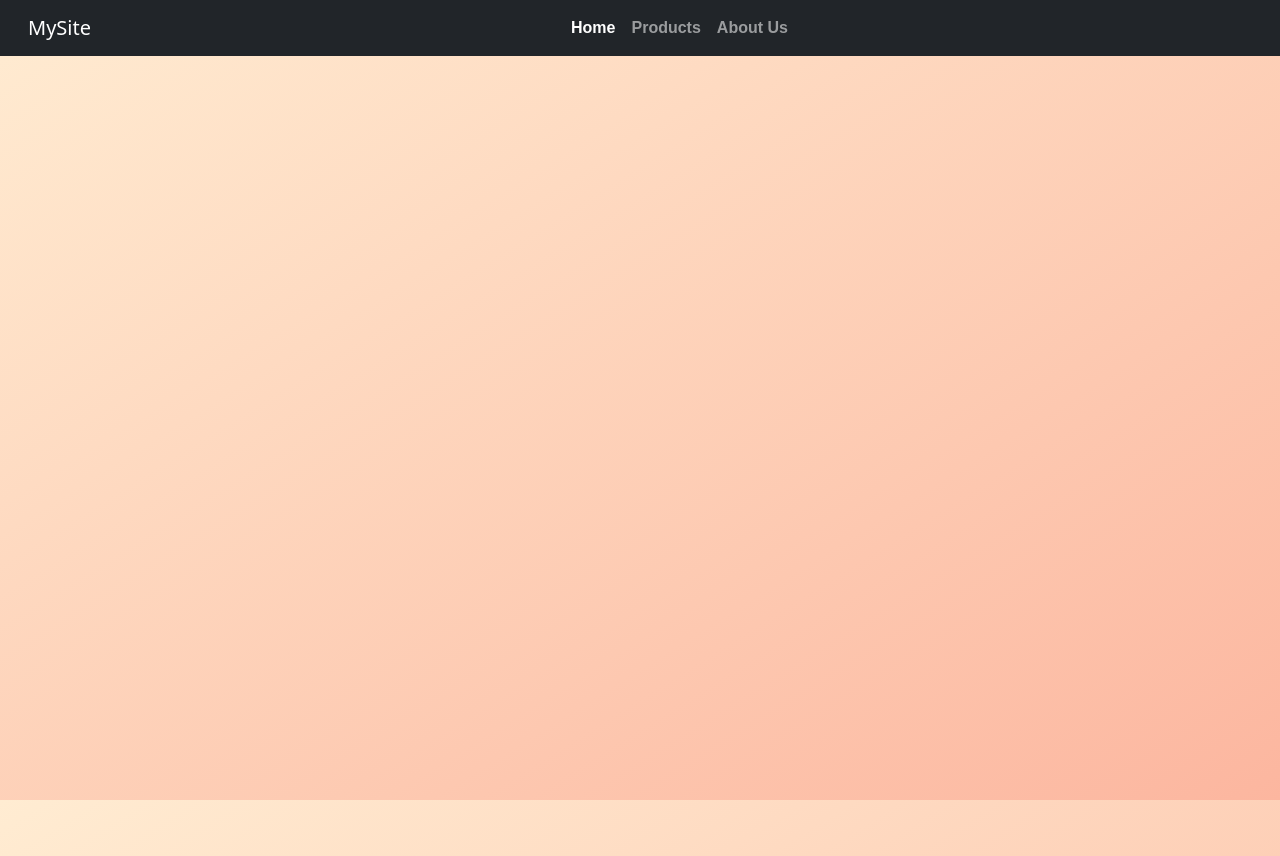
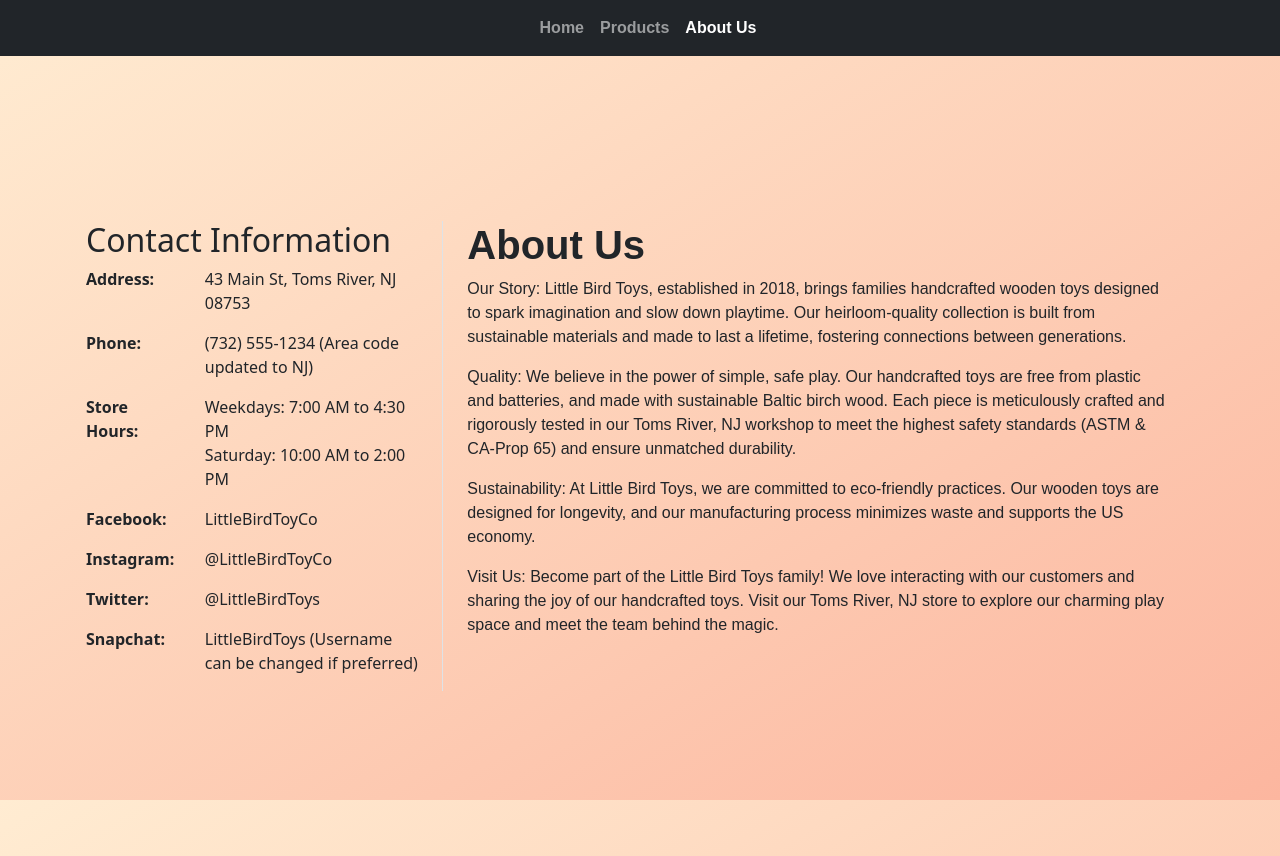
Before and after one commit to JeetrK/JuneMonthlyWebsite, a plain HTML site: page About.html in a window 1280 px wide. Drawn offline with nearby package versions, Linux system fonts and the light colour scheme; a web font is replaced by a local one.

Commit message:
final touches

```diff
--- a/About.html
+++ b/About.html
@@ -7,7 +7,6 @@
     <meta charset="utf-8" />
     <meta name="viewport" content="width=device-width, initial-scale=1, shrink-to-fit=no" />
 
-
     <link href="https://cdn.jsdelivr.net/npm/bootstrap@5.3.2/dist/css/bootstrap.min.css" rel="stylesheet"
         integrity="sha384-T3c6CoIi6uLrA9TneNEoa7RxnatzjcDSCmG1MXxSR1GAsXEV/Dwwykc2MPK8M2HN" crossorigin="anonymous" />
     <link href="style.css" rel="stylesheet">
@@ -16,13 +15,20 @@
     <link
         href="https://fonts.googleapis.com/css2?family=Abril+Fatface&family=Bebas+Neue&family=Edu+SA+Hand:wght@400..700&display=swap"
         rel="stylesheet" />
+    <link rel="stylesheet" href="https://use.typekit.net/khl2adk.css">
+
+    <link rel="preconnect" href="https://fonts.googleapis.com">
+    <link rel="preconnect" href="https://fonts.gstatic.com" crossorigin>
+    <link
+        href="https://fonts.googleapis.com/css2?family=Cal+Sans&family=Cinzel+Decorative:wght@400;700;900&family=Edu+AU+VIC+WA+NT+Arrows:wght@400..700&family=Libre+Baskerville:ital,wght@0,400;0,700;1,400&family=Playfair+Display:ital,wght@0,400..900;1,400..900&family=Protest+Revolution&display=swap"
+        rel="stylesheet">
 </head>
 
 <body>
     <header>
         <nav class="navbar navbar-expand-lg bg-dark navbar-dark">
             <div class="container-fluid">
-                <a class="navbar-brand" href="index.html">MySite</a>
+                <a class="navbar-brand" href="index.html"></a>
                 <button class="navbar-toggler" type="button" data-bs-toggle="collapse" data-bs-target="#navbarNav"
                     aria-controls="navbarNav" aria-expanded="false" aria-label="Toggle navigation">
                     <span class="navbar-toggler-icon"></span>
@@ -30,13 +36,13 @@
                 <div class="collapse navbar-collapse justify-content-center" id="navbarNav">
                     <ul class="navbar-nav mx-auto">
                         <li class="nav-item">
-                            <a class="nav-link active" aria-current="page" href="index.html">Home</a>
+                            <a class="nav-link" aria-current="page" href="index.html">Home</a>
                         </li>
                         <li class="nav-item">
                             <a class="nav-link" href="products.html">Products</a>
                         </li>
                         <li class="nav-item">
-                            <a class="nav-link" href="About.html">About Us</a>
+                            <a class="nav-link active" href="About.html">About Us</a>
                         </li>
                     </ul>
                 </div>
@@ -44,14 +50,66 @@
         </nav>
     </header>
 
-    <main class="container vh-100 d-flex flex-column justify-content-center align-items-center px-3">
+    <main class="container vh-100 d-flex align-items-center px-3">
+        <div class="row w-100">
+            <!-- Left column: Contact info -->
+            <div class="col-md-4 border-end pe-4">
+                <h2>Contact Information</h2>
+                <div class="row mb-3">
+                    <div class="col-4 fw-bold">Address:</div>
+                    <div class="col-8">43 Main St, Toms River, NJ 08753</div>
+                </div>
+                <div class="row mb-3">
+                    <div class="col-4 fw-bold">Phone:</div>
+                    <div class="col-8">(732) 555-1234 (Area code updated to NJ)</div>
+                </div>
+                <div class="row mb-3">
+                    <div class="col-4 fw-bold">Store Hours:</div>
+                    <div class="col-8">
+                        Weekdays: 7:00 AM to 4:30 PM<br />
+                        Saturday: 10:00 AM to 2:00 PM
+                    </div>
+                </div>
+                <div class="row mb-3">
+                    <div class="col-4 fw-bold">Facebook:</div>
+                    <div class="col-8">LittleBirdToyCo</div>
+                </div>
+                <div class="row mb-3">
+                    <div class="col-4 fw-bold">Instagram:</div>
+                    <div class="col-8">@LittleBirdToyCo</div>
+                </div>
+                <div class="row mb-3">
+                    <div class="col-4 fw-bold">Twitter:</div>
+                    <div class="col-8">@LittleBirdToys</div>
+                </div>
+                <div class="row mb-3">
+                    <div class="col-4 fw-bold">Snapchat:</div>
+                    <div class="col-8">LittleBirdToys (Username can be changed if preferred)</div>
+                </div>
+            </div>
 
+            <!-- Right column: About text -->
+            <div class="col-md-8 ps-4">
+                <h1>About Us</h1>
+                <p>
+                    Our Story: Little Bird Toys, established in 2018, brings families handcrafted wooden toys designed to spark imagination and slow down playtime. Our heirloom-quality collection is built from sustainable materials and made to last a lifetime, fostering connections between generations.
+                </p>
+                <p>
+                    Quality: We believe in the power of simple, safe play. Our handcrafted toys are free from plastic and batteries, and made with sustainable Baltic birch wood. Each piece is meticulously crafted and rigorously tested in our Toms River, NJ workshop to meet the highest safety standards (ASTM & CA-Prop 65) and ensure unmatched durability.
+                </p>
+                <p>
+                    Sustainability: At Little Bird Toys, we are committed to eco-friendly practices. Our wooden toys are designed for longevity, and our manufacturing process minimizes waste and supports the US economy.
+                </p>
+                <p>
+                    Visit Us: Become part of the Little Bird Toys family! We love interacting with our customers and sharing the joy of our handcrafted toys. Visit our Toms River, NJ store to explore our charming play space and meet the team behind the magic.
+                </p>
+            </div>
+        </div>
     </main>
 
     <footer>
 
     </footer>
-
 
     <script src="https://cdn.jsdelivr.net/npm/@popperjs/core@2.11.8/dist/umd/popper.min.js"
         integrity="sha384-I7E8VVD/ismYTF4hNIPjVp/Zjvgyol6VFvRkX/vR+Vc4jQkC+hVqc2pM8ODewa9r" crossorigin="anonymous">
--- a/style.css
+++ b/style.css
@@ -116,3 +116,8 @@ font-style: normal;
     border: none !important;
     box-shadow: none;
 }
+p {
+   font-family: "Cal Sans", sans-serif;
+  font-weight: 400;
+  font-style: normal;
+}
```
Also changed, not shown: index.html (+1 -1 lines).
